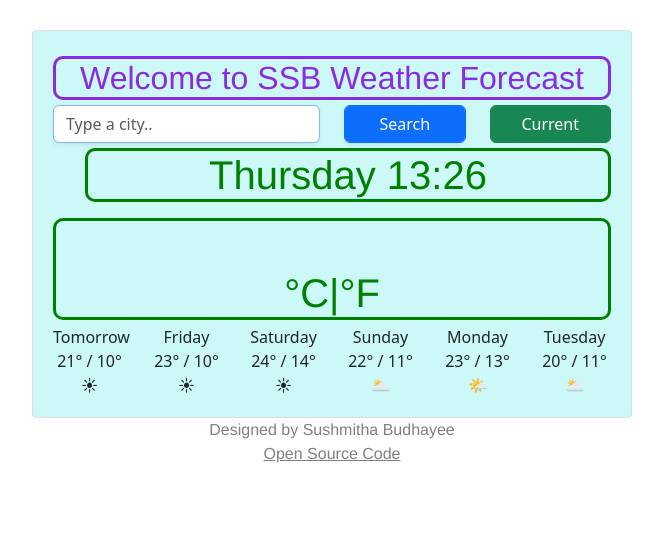
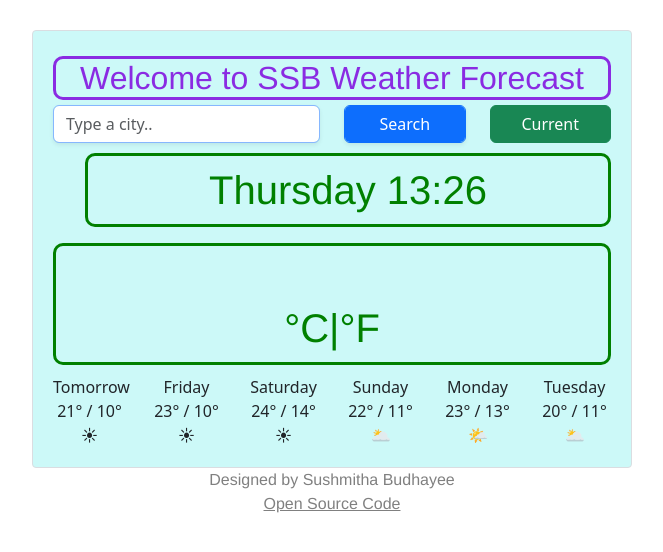
Before and after one commit to Shirvu31/weather-App, a plain HTML site: page index.html in a window 1280 px wide. Shown: the whole page, without its empty margins (308-971 px from the left). Drawn offline with nearby package versions, Linux system fonts and the light colour scheme; no server answers.

Commit message:
AXIOS added to HTML

```diff
--- a/index.html
+++ b/index.html
@@ -14,6 +14,7 @@
       integrity="sha384-w76AqPfDkMBDXo30jS1Sgez6pr3x5MlQ1ZAGC+nuZB+EYdgRZgiwxhTBTkF7CXvN"
       crossorigin="anonymous"
     ></script>
+    <script src="https://unpkg.com/axios/dist/axios.min.js"></script>
     <link rel="stylesheet" href="styles.css" />
 
     <title>Weather Forecast</title>
--- a/styles.css
+++ b/styles.css
@@ -21,11 +21,11 @@ h2 {
 }
 
 h1 {
+  text-align: center;
   font-family: "Franklin Gothic Medium", "Arial Narrow", Arial, sans-serif;
-  text-align: center;
   color: green;
-  margin: 5px auto;
-  padding: 20px auto;
+  margin: 10px 0px;
+  padding: 10px;
   border-style: solid;
   border-radius: 10px;
 }
```
